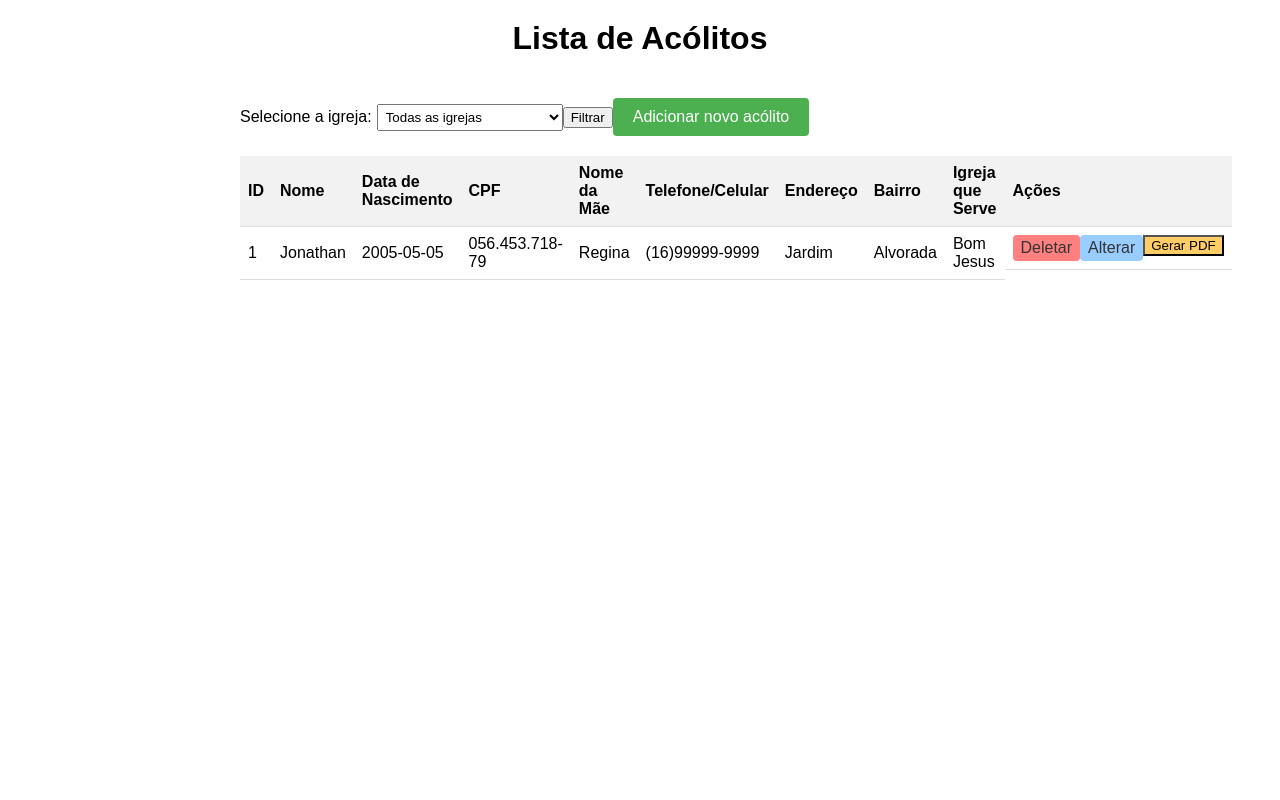
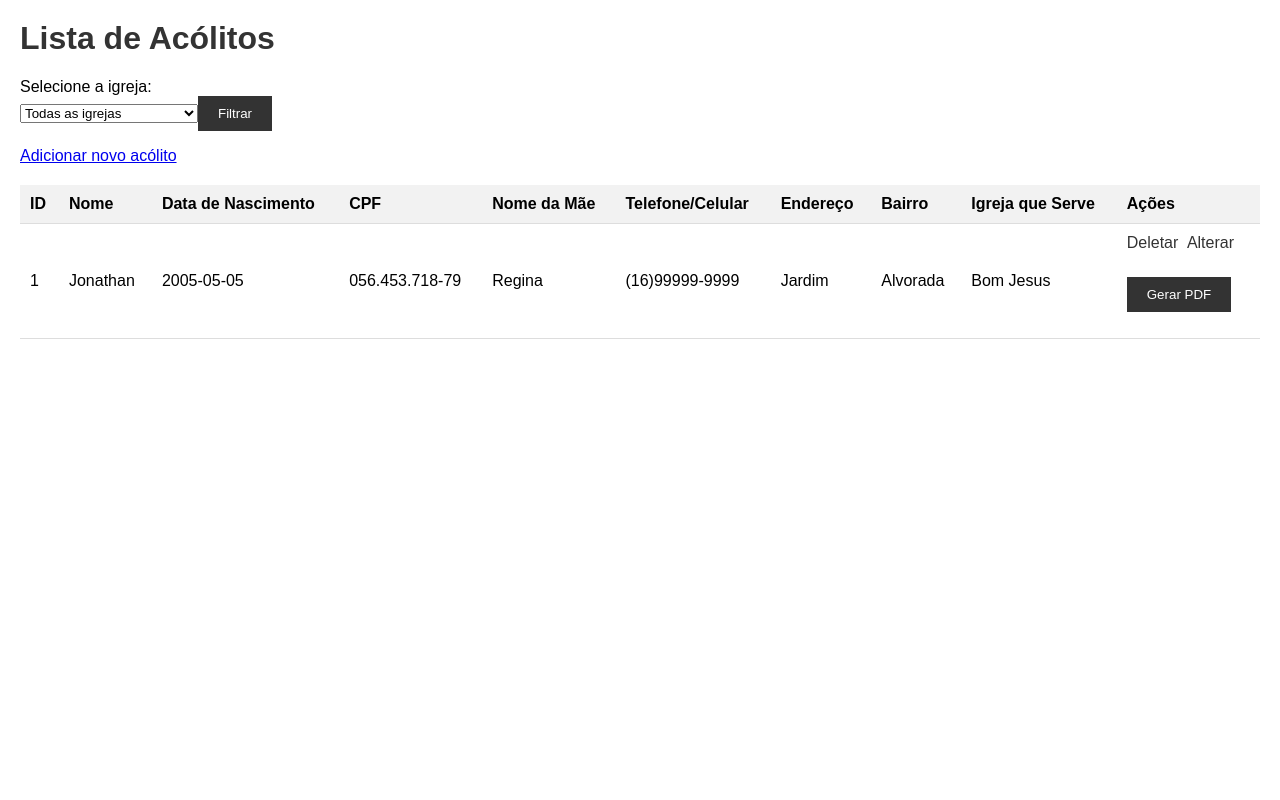
Before and after one commit to eujjRener/acolito_project, a PHP site: page / in a window 1280 px wide. Run offline with PHP 8.4, Linux system fonts and the light colour scheme; data comes from the database, SQL or seed files in the repository.

Commit message:
tentando mudar o css

```diff
--- a/style.css
+++ b/style.css
@@ -1,22 +1,36 @@
-
+/* style.css */
 
 body {
     font-family: Arial, sans-serif;
-    margin: 20px;
-}
-
-.container {
-    max-width: 800px;
-    margin: 0 auto;
-    padding: 0 20px; /* Adicione um espaçamento interno às laterais */
+    margin: 0;
+    padding: 20px;
 }
 
 h1 {
-    text-align: center;
+    color: #333;
 }
 
-h2 {
-    margin-bottom: 10px;
+form {
+    margin-top: 20px;
+}
+
+label {
+    display: block;
+    margin-top: 10px;
+}
+
+input[type="text"],
+input[type="date"] {
+    padding: 5px;
+    width: 200px;
+}
+
+input[type="submit"] {
+    padding: 10px 20px;
+    background-color: #333;
+    color: #fff;
+    border: none;
+    cursor: pointer;
 }
 
 table {
@@ -26,103 +40,34 @@ table {
 }
 
 th, td {
-    padding: 8px;
+    padding: 10px;
     text-align: left;
     border-bottom: 1px solid #ddd;
 }
 
 th {
     background-color: #f2f2f2;
-    font-weight: bold;
-}
-
-.actions {
-    display: flex;
-    justify-content: space-between;
 }
 
 .actions a {
+    margin-right: 5px;
+    color: #333;
     text-decoration: none;
-    color: #333;
-    padding: 4px 8px;
-    border-radius: 4px;
 }
 
 .delete {
-    background-color: #ff8080;
+    color: #f00;
 }
 
 .edit {
-    background-color: #99ccff;
-}
-
-.add-button {
-    display: inline-block;
-    background-color: #4CAF50;
-    color: white;
-    padding: 10px 20px;
-    text-decoration: none;
-    border-radius: 4px;
-    margin-top: 20px;
+    color: #00f;
 }
 
 .pdf {
-    background-color: #ffcc66;
+    background-color: #333;
+    color: #fff;
+    border: none;
+    padding: 5px 10px;
+    cursor: pointer;
+    margin-top: 5px;
 }
-
-form {
-    display: inline;
-    margin: 0;
-}
-
-label {
-    margin-right: 5px;
-}
-
-select {
-    padding: 4px;
-}
-
-/* Adicione as regras abaixo para tornar o site responsivo */
-
-@media (max-width: 768px) {
-    /* Aplique as alterações quando a largura da tela for menor ou igual a 768px */
-    .container {
-        padding: 0 10px; /* Reduza o espaçamento interno às laterais */
-    }
-
-    table {
-        font-size: 14px; /* Reduza o tamanho da fonte da tabela */
-    }
-
-    th, td {
-        padding: 6px; /* Reduza o espaçamento interno das células da tabela */
-    }
-
-    .add-button {
-        font-size: 14px; /* Reduza o tamanho da fonte do botão de adicionar */
-    }
-}
-
-@media (max-width: 480px) {
-    /* Aplique as alterações quando a largura da tela for menor ou igual a 480px */
-    h1 {
-        font-size: 24px; /* Reduza o tamanho da fonte do título principal */
-    }
-
-    h2 {
-        font-size: 18px; /* Reduza o tamanho da fonte do título secundário */
-    }
-
-    table {
-        font-size: 12px; /* Reduza ainda mais o tamanho da fonte da tabela */
-    }
-
-    th, td {
-        padding: 4px; /* Reduza ainda mais o espaçamento interno das células da tabela */
-    }
-
-    .add-button {
-        font-size: 12px; /* Reduza ainda mais o tamanho da fonte do botão de adicionar */
-    }
-}
```
